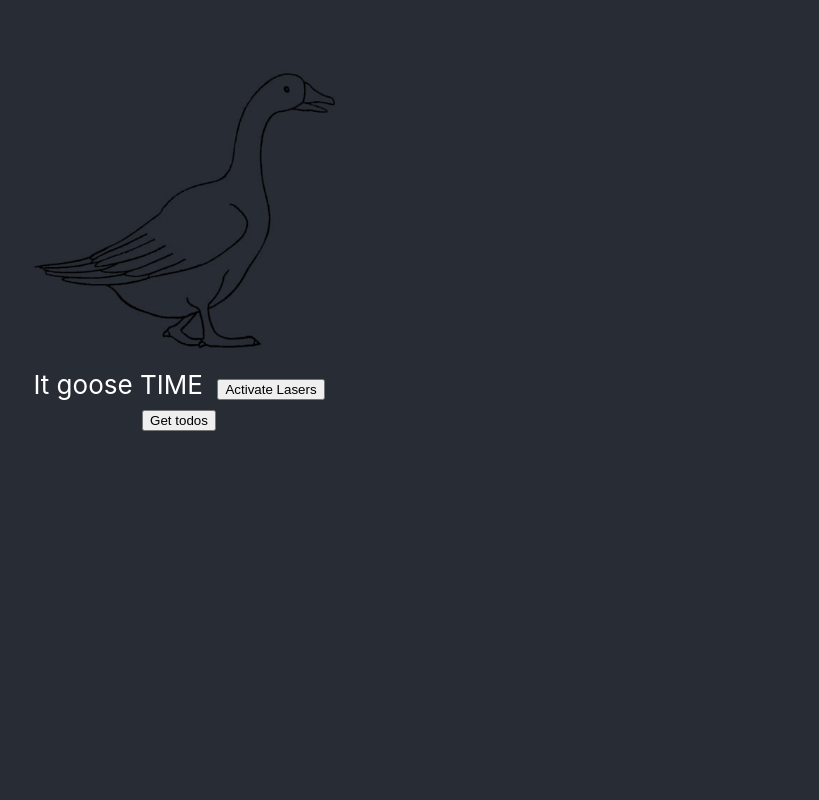
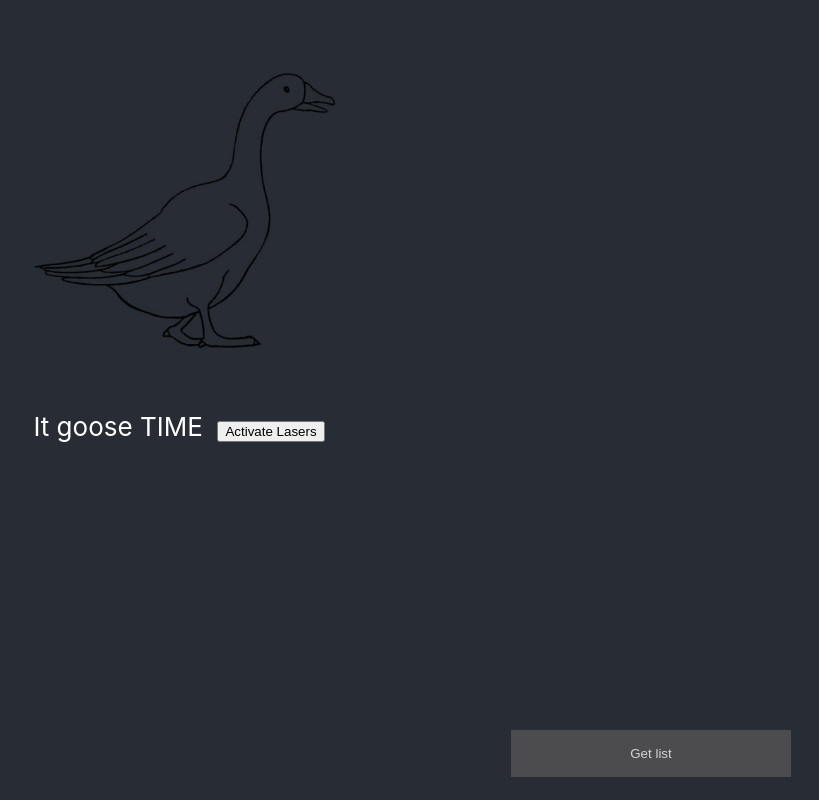
Before and after one commit to GoSSy4691/React-app_e-shop_GoSSy.link, a React (Create React App) app: page / in a window 1280 px wide. Shown: the whole page, without its empty margins (461-1280 px from the left). Built offline with nearby package versions, Linux system fonts and the light colour scheme.

Commit message:
fix: make listButton better (css, scrolling)

```diff
--- a/src/App.js
+++ b/src/App.js
@@ -1,7 +1,8 @@
 import "./App.css";
 import {makeFire} from "./logoGoose/images.js"
 import {myImg} from "./logoGoose/images.js";
-import {getList, getToDos} from "./axios/toDoList.js";
+import {listButton} from "./axios/toDoList.js";
+import "./axios/windowList.css"
 
 function App() {
   return (
@@ -17,14 +18,12 @@ function App() {
             Activate Lasers
           </button>
           <div>
-          <button onClick={getToDos}>
-            Get todos
-          </button>
+            {listButton()}
           </div>
         </div>
-        <ul>
-          {getList()}
-        </ul>
+        {/*<ul>*/}
+        {/*  {getList()}*/}
+        {/*</ul>*/}
       </header>
     </div>
   );
--- a/src/axios/toDoList.js
+++ b/src/axios/toDoList.js
@@ -1,19 +1,39 @@
 import axios from "axios";
 import render from "../render.js";
+import "./windowList.css"
 
 let toDos = [];
 
 export function getToDos() {
+  stateButton = false
   axios.get('https://jsonplaceholder.typicode.com/todos/')
     .then((res) => {
       toDos = res.data;
       render()
     })
-        .catch(()=> {
+    .catch(() => {
       console.log("error!!")
     })
 }
 
 export function getList() {
-    return toDos.map(p => <li key={Math.random()}>{p.title}</li>);
+  let list = toDos.map(p => <li key={Math.random()}>{p.title}</li>);
+  return <div className={"form-popup"}>
+    <form className={"form-container"}>{list}</form>
+  </div>
 }
+
+let stateButton = true;
+
+export function listButton() {
+  // debugger
+  console.log("workbitch")
+  if (stateButton) {
+    // return (<div className={"form-popup"}>
+    return (
+      <button onClick={getToDos} className={'open-button'}> Get list </button>
+    );
+  } else {
+    return (getList());
+  }
+}
--- /dev/null
+++ b/src/axios/windowList.css
@@ -0,0 +1,29 @@
+.open-button {
+    background-color: #555;
+    color: white;
+    padding: 16px 20px;
+    border: none;
+    cursor: pointer;
+    opacity: 0.8;
+    position: fixed;
+    bottom: 23px;
+    right: 28px;
+    width: 280px;
+}
+
+.form-popup {
+    display: block;
+    overflow: scroll;
+    position: fixed;
+    height: 50%;
+    bottom: 0;
+    right: 15px;
+    border: 3px solid #f1f1f1;
+    z-index: 9;
+}
+
+.form-container {
+    max-width: 300px;
+    padding: 10px;
+    background-color: black;
+}
```
Lines whose indentation alone changed are shown as unchanged.
